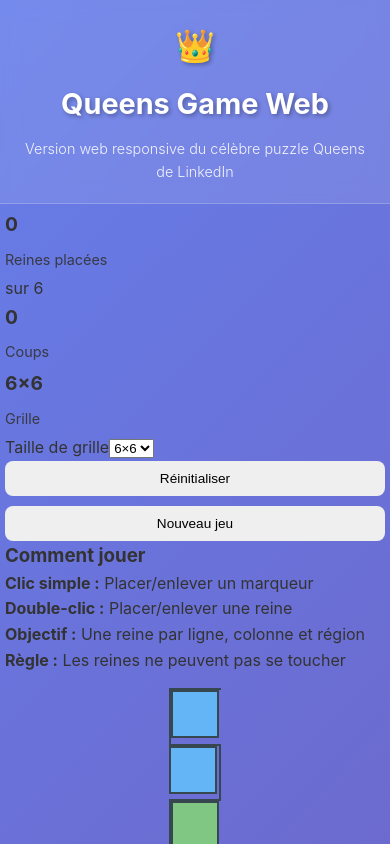
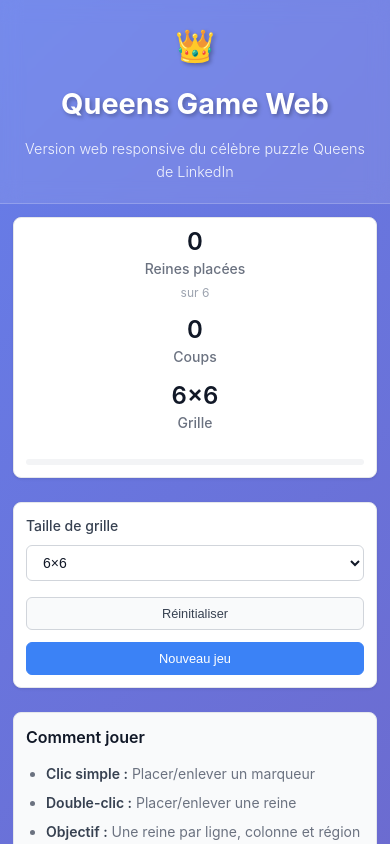
Before and after one commit to creach-t/queens-game-web, a React (Vite) app: page / in a window 390 px wide. Shown: the top 844 px of the page. Built offline with nearby package versions, Linux system fonts and the light colour scheme.

Commit message:
feat: add professional CSS styles for GameControls with clean design

```diff
--- a/src/components/GameControls.css
+++ b/src/components/GameControls.css
@@ -1,280 +1,273 @@
-.game-controls {
+/* Styles professionnels pour GameControls */
+.game-controls-professional {
   max-width: 400px;
   margin: 0 auto;
-  padding: 20px;
-  background: #fff;
-  border-radius: 15px;
-  box-shadow: 0 4px 20px rgba(0, 0, 0, 0.1);
+  padding: 0;
+  space-y: 24px;
 }
 
-/* Statistiques */
-.game-stats {
-  display: grid;
-  grid-template-columns: repeat(auto-fit, minmax(120px, 1fr));
-  gap: 15px;
-  margin-bottom: 20px;
+/* Statistiques épurées */
+.game-stats-professional {
+  background: white;
+  border-radius: 8px;
+  padding: 24px;
+  box-shadow: 0 1px 3px rgba(0, 0, 0, 0.1);
+  border: 1px solid #e5e7eb;
+  margin-bottom: 24px;
 }
 
-.stat-card {
+.stats-grid {
+  display: grid;
+  grid-template-columns: repeat(3, 1fr);
+  gap: 24px;
+  margin-bottom: 24px;
+}
+
+.stat-item {
   text-align: center;
-  padding: 15px;
-  background: linear-gradient(135deg, #667eea 0%, #764ba2 100%);
-  color: white;
-  border-radius: 10px;
-  box-shadow: 0 2px 10px rgba(0, 0, 0, 0.1);
+}
+
+.stat-value {
+  font-size: 2rem;
+  font-weight: 600;
+  color: #111827;
+  margin-bottom: 4px;
+  line-height: 1;
 }
 
 .stat-label {
-  font-size: 0.9rem;
-  opacity: 0.9;
-  margin-bottom: 5px;
+  font-size: 0.875rem;
+  color: #6b7280;
+  font-weight: 500;
 }
 
-.stat-value {
-  font-size: 1.4rem;
-  font-weight: bold;
-  margin-bottom: 8px;
+.stat-sublabel {
+  font-size: 0.75rem;
+  color: #9ca3af;
+  margin-top: 2px;
 }
 
-.stat-progress {
-  background: rgba(255, 255, 255, 0.3);
-  height: 4px;
-  border-radius: 2px;
+/* Barre de progression discrète */
+.progress-container {
+  width: 100%;
+  background-color: #f3f4f6;
+  border-radius: 9999px;
+  height: 6px;
   overflow: hidden;
 }
 
-.stat-progress-bar {
+.progress-bar {
   height: 100%;
-  background: #fff;
-  transition: width 0.3s ease;
-  border-radius: 2px;
+  background-color: #3b82f6;
+  border-radius: 9999px;
+  transition: width 0.5s ease-out;
 }
 
-/* Message de victoire */
-.victory-message {
-  margin: 20px 0;
-  padding: 20px;
-  background: linear-gradient(135deg, #11998e 0%, #38ef7d 100%);
-  color: white;
-  border-radius: 15px;
-  text-align: center;
-  animation: victory-bounce 0.6s ease-out;
+/* Message de victoire discret */
+.victory-message-professional {
+  background-color: #f0fdf4;
+  border: 1px solid #bbf7d0;
+  border-radius: 8px;
+  padding: 16px;
+  margin-bottom: 24px;
 }
 
 .victory-content {
   display: flex;
+  align-items: flex-start;
+  gap: 12px;
+}
+
+.victory-icon {
+  flex-shrink: 0;
+  width: 20px;
+  height: 20px;
+  color: #22c55e;
+  font-weight: bold;
+  display: flex;
   align-items: center;
   justify-content: center;
-  gap: 15px;
-}
-
-.victory-emoji {
-  font-size: 2rem;
-  animation: victory-spin 2s infinite linear;
 }
 
 .victory-text h3 {
-  margin: 0 0 5px 0;
-  font-size: 1.3rem;
+  font-size: 0.875rem;
+  font-weight: 600;
+  color: #166534;
+  margin: 0 0 4px 0;
 }
 
 .victory-text p {
+  font-size: 0.875rem;
+  color: #15803d;
   margin: 0;
-  opacity: 0.9;
 }
 
-@keyframes victory-bounce {
-  0%, 20%, 53%, 80%, 100% {
-    transform: translateY(0);
-  }
-  40%, 43% {
-    transform: translateY(-20px);
-  }
-  70% {
-    transform: translateY(-10px);
-  }
-  90% {
-    transform: translateY(-4px);
-  }
+/* Section des contrôles */
+.controls-section {
+  background: white;
+  border-radius: 8px;
+  padding: 24px;
+  box-shadow: 0 1px 3px rgba(0, 0, 0, 0.1);
+  border: 1px solid #e5e7eb;
+  margin-bottom: 24px;
 }
 
-@keyframes victory-spin {
-  from {
-    transform: rotate(0deg);
-  }
-  to {
-    transform: rotate(360deg);
-  }
+.size-control {
+  margin-bottom: 16px;
 }
 
-/* Instructions */
-.game-instructions {
-  margin: 20px 0;
-  padding: 15px;
-  background: #f8f9fa;
-  border-radius: 10px;
-  border-left: 4px solid #0077b5;
+.control-label {
+  display: block;
+  font-size: 0.875rem;
+  font-weight: 500;
+  color: #374151;
+  margin-bottom: 8px;
 }
 
-.game-instructions h4 {
-  margin: 0 0 10px 0;
-  color: #0077b5;
-  font-size: 1.1rem;
+.size-select {
+  width: 100%;
+  padding: 8px 12px;
+  border: 1px solid #d1d5db;
+  border-radius: 6px;
+  background-color: white;
+  font-size: 0.875rem;
+  color: #111827;
+  cursor: pointer;
+  transition: border-color 0.15s ease-in-out, box-shadow 0.15s ease-in-out;
 }
 
-.game-instructions ul {
-  margin: 0;
-  padding-left: 20px;
-}
-
-.game-instructions li {
-  margin: 5px 0;
-  font-size: 0.9rem;
-  line-height: 1.4;
-}
-
-/* Contrôles */
-.game-actions {
-  display: flex;
-  flex-direction: column;
-  gap: 15px;
-}
-
-.size-controls {
-  display: flex;
-  align-items: center;
-  gap: 10px;
-  flex-wrap: wrap;
-}
-
-.size-controls label {
-  font-weight: 500;
-  color: #333;
-  white-space: nowrap;
-}
-
-.grid-size-select {
-  flex: 1;
-  min-width: 150px;
-  padding: 8px 12px;
-  border: 2px solid #e1e5e9;
-  border-radius: 8px;
-  background: white;
-  font-size: 0.9rem;
-  cursor: pointer;
-  transition: border-color 0.2s ease;
-}
-
-.grid-size-select:focus {
+.size-select:focus {
   outline: none;
-  border-color: #0077b5;
+  border-color: #3b82f6;
+  box-shadow: 0 0 0 3px rgba(59, 130, 246, 0.1);
 }
 
 .action-buttons {
-  display: flex;
-  gap: 10px;
+  display: grid;
+  grid-template-columns: 1fr 1fr;
+  gap: 12px;
 }
 
 .btn {
-  flex: 1;
-  padding: 12px 20px;
-  border: none;
-  border-radius: 8px;
-  font-size: 0.9rem;
+  padding: 10px 16px;
+  border-radius: 6px;
+  font-size: 0.875rem;
   font-weight: 500;
   cursor: pointer;
-  transition: all 0.2s ease;
-  display: flex;
+  transition: all 0.15s ease-in-out;
+  border: 1px solid transparent;
+  text-align: center;
+  text-decoration: none;
+  display: inline-flex;
   align-items: center;
   justify-content: center;
-  gap: 8px;
 }
 
-.btn--primary {
-  background: linear-gradient(135deg, #0077b5 0%, #005582 100%);
-  color: white;
-  box-shadow: 0 2px 10px rgba(0, 119, 181, 0.3);
+.btn-secondary {
+  color: #374151;
+  background-color: #f9fafb;
+  border-color: #d1d5db;
 }
 
-.btn--primary:hover {
-  transform: translateY(-2px);
-  box-shadow: 0 4px 15px rgba(0, 119, 181, 0.4);
+.btn-secondary:hover {
+  background-color: #f3f4f6;
+  border-color: #9ca3af;
 }
 
-.btn--secondary {
-  background: linear-gradient(135deg, #6c757d 0%, #495057 100%);
-  color: white;
-  box-shadow: 0 2px 10px rgba(108, 117, 125, 0.3);
+.btn-secondary:focus {
+  outline: none;
+  box-shadow: 0 0 0 3px rgba(156, 163, 175, 0.1);
 }
 
-.btn--secondary:hover {
-  transform: translateY(-2px);
-  box-shadow: 0 4px 15px rgba(108, 117, 125, 0.4);
+.btn-primary {
+  color: white;
+  background-color: #3b82f6;
+  border-color: #3b82f6;
 }
 
-.btn:active {
-  transform: translateY(0);
+.btn-primary:hover {
+  background-color: #2563eb;
+  border-color: #2563eb;
+}
+
+.btn-primary:focus {
+  outline: none;
+  box-shadow: 0 0 0 3px rgba(59, 130, 246, 0.1);
+}
+
+/* Instructions épurées */
+.game-instructions-professional {
+  background-color: #f9fafb;
+  border-radius: 8px;
+  padding: 16px;
+  border: 1px solid #e5e7eb;
+}
+
+.game-instructions-professional h3 {
+  font-size: 1rem;
+  font-weight: 600;
+  color: #111827;
+  margin: 0 0 12px 0;
+}
+
+.game-instructions-professional ul {
+  margin: 0;
+  padding-left: 20px;
+  list-style-type: disc;
+}
+
+.game-instructions-professional li {
+  margin: 8px 0;
+  font-size: 0.875rem;
+  line-height: 1.5;
+  color: #6b7280;
+}
+
+.game-instructions-professional strong {
+  color: #374151;
+  font-weight: 600;
 }
 
 /* Responsive design */
 @media (max-width: 768px) {
-  .game-controls {
-    margin: 10px;
-    padding: 15px;
+  .game-controls-professional {
+    margin: 16px;
+    padding: 0;
   }
 
-  .game-stats {
-    grid-template-columns: repeat(auto-fit, minmax(100px, 1fr));
-    gap: 10px;
+  .game-stats-professional,
+  .controls-section {
+    padding: 16px;
   }
 
-  .stat-card {
+  .stats-grid {
+    grid-template-columns: 1fr;
+    gap: 16px;
+    text-align: center;
+  }
+
+  .action-buttons {
+    grid-template-columns: 1fr;
+  }
+}
+
+@media (max-width: 480px) {
+  .game-controls-professional {
+    margin: 8px;
+  }
+
+  .game-stats-professional,
+  .controls-section,
+  .game-instructions-professional {
     padding: 12px;
   }
 
   .stat-value {
-    font-size: 1.2rem;
-  }
-
-  .victory-content {
-    flex-direction: column;
-    gap: 10px;
-  }
-
-  .size-controls {
-    flex-direction: column;
-    align-items: stretch;
-  }
-
-  .grid-size-select {
-    min-width: auto;
-  }
-
-  .action-buttons {
-    flex-direction: column;
-  }
-}
-
-@media (max-width: 480px) {
-  .game-controls {
-    padding: 10px;
-  }
-
-  .game-stats {
-    grid-template-columns: 1fr;
-    gap: 8px;
-  }
-
-  .game-instructions {
-    padding: 12px;
-  }
-
-  .game-instructions li {
-    font-size: 0.85rem;
+    font-size: 1.5rem;
   }
 
   .btn {
-    padding: 10px 15px;
-    font-size: 0.85rem;
+    padding: 8px 12px;
+    font-size: 0.8rem;
   }
 }
```
